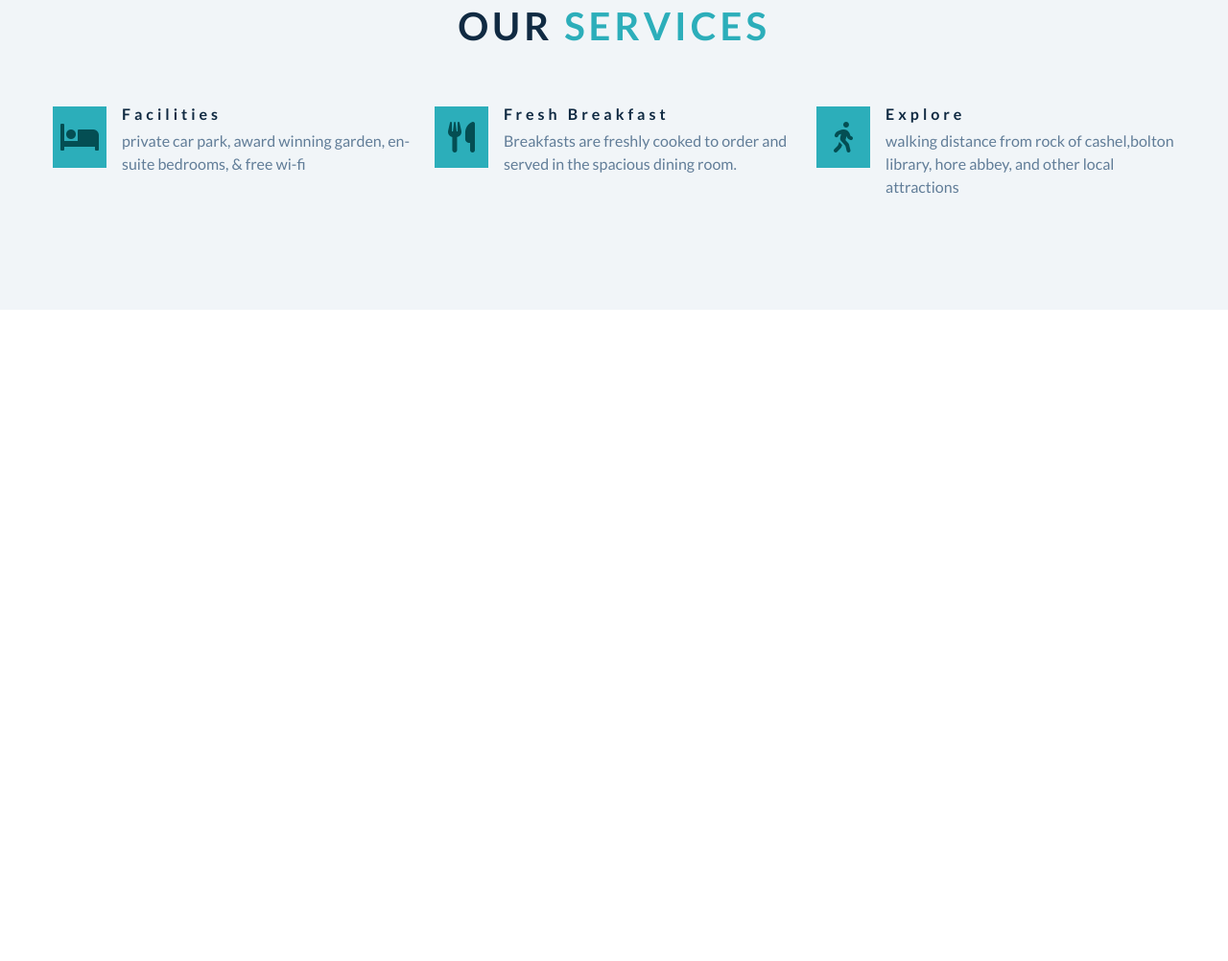
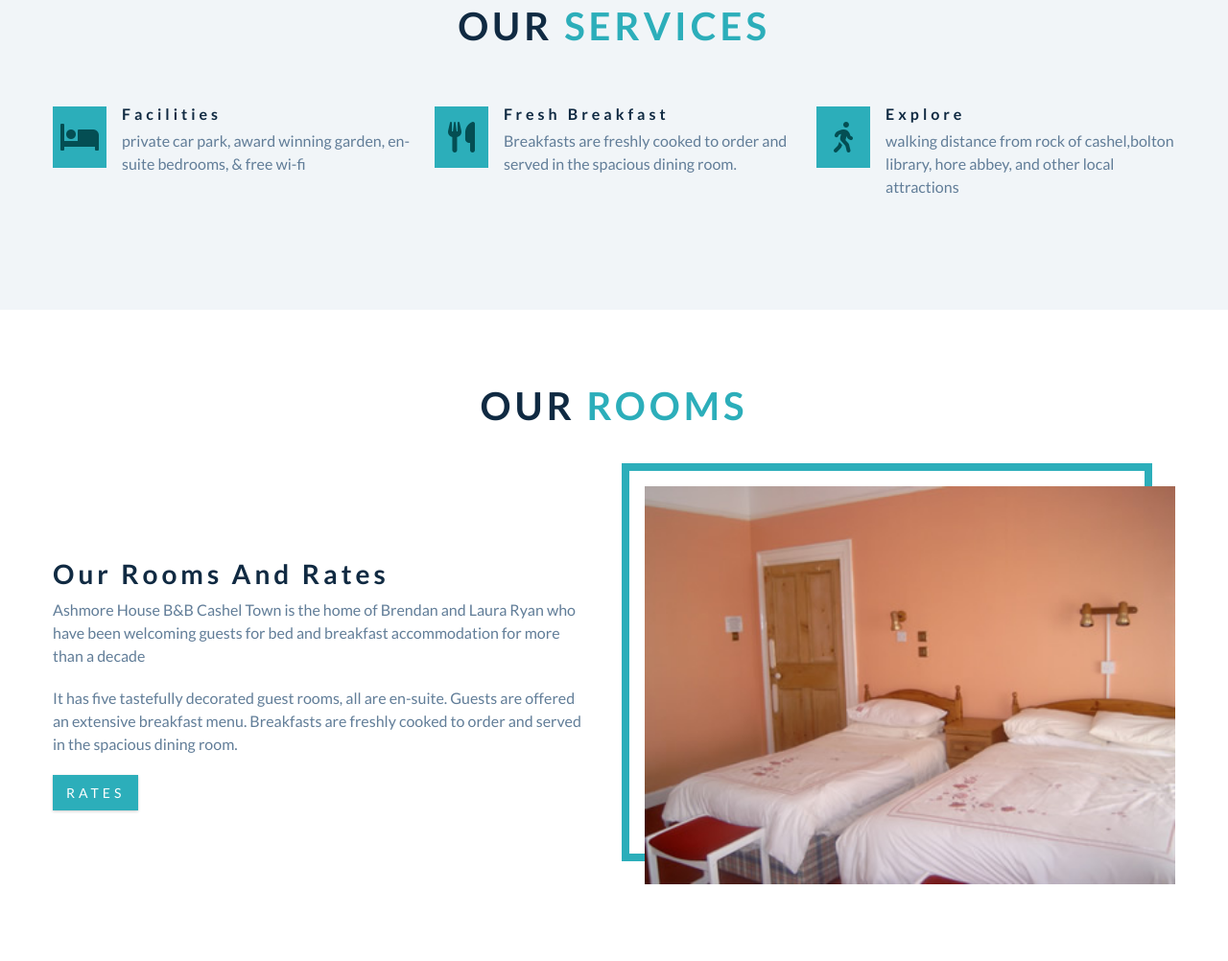
Before and after one commit to tod619/ashmoreHouse, a plain HTML site: page index.html in a window 1280 px wide. Shown: the part 1551-2553 px from the top of the page at 96% size. Before the commit the page ends 1874 px from the top, so only its background shows below. Drawn offline with Linux system fonts and the light colour scheme.

Commit message:
add room section + style in index + style files

```diff
--- a/assets/style/style.css
+++ b/assets/style/style.css
@@ -184,7 +184,7 @@ Hero
 */
 .hero {
   min-height: 100vh;
-  background: linear-gradient(rgba(44, 174, 186, 0.7), rgba(0, 0, 0, 0.7)),
+  background: linear-gradient(rgba(0, 0, 0, 0.7), rgba(0, 0, 0, 0.7)),
     url("../imgs/frontDoorImg.jpg") center/cover no-repeat;
   display: flex;
   align-items: center;
--- a/index.html
+++ b/index.html
@@ -58,7 +58,7 @@
                 <p>It has five tastefully decorated guest rooms, all are en-suite.
                 Guests are offered an extensive breakfast menu.
                 Breakfasts are freshly cooked to order and served in the spacious dining room.</p>
-                <a href="rooms" class="btn">Our Rooms</a>
+                <a href="rooms" class="btn">More Info</a>
             </article>
             <!-- End: About Info -->
         </div>
@@ -115,6 +115,39 @@
     </section>
     <!-- End: Services Section -->
 
+    <!-- Start: Rooms Section -->
+    <section class="section" id="about">
+        <!-- Start: title -->
+        <div class="section-title">
+            <h2>our <span>Rooms</span></h2>
+        </div>
+        <!-- End: title -->
+
+        <div class="section-center about-center">
+
+            <!-- Start: About Info -->
+            <article class="about-info">
+                <h3>Our Rooms and rates</h3>
+                <p>Ashmore House B&B Cashel Town is the home of Brendan and Laura Ryan who have been welcoming guests for
+                    bed and breakfast
+                    accommodation for more than a decade</p>
+
+                <p>It has five tastefully decorated guest rooms, all are en-suite.
+                    Guests are offered an extensive breakfast menu.
+                    Breakfasts are freshly cooked to order and served in the spacious dining room.</p>
+                <a href="rooms" class="btn">Rates</a>
+            </article>
+            <!-- End: About Info -->
+
+            <!-- Start: Rooms IMG Wrapper -->
+            <article class="about-img">
+                <img src="./assets/imgs/bedroom1.jpg" class="about-photo" alt="Large Bedroom Image">
+            </article>
+            <!-- End: Rooms IMG Wrapper -->
+        </div>
+    </section>
+    <!-- End: Rooms Section -->
+
     <script src="assets/script/script.js"></script>
 </body>
 </html>
```
Also changed, not shown: assets/imgs/bedroom1.jpg (added), assets/imgs/bedroom2.jpg (added), assets/imgs/bedroom3.jpg (added), assets/imgs/carpark.JPG (added), assets/imgs/carparkentrance.JPG (added), assets/imgs/garden.JPG (added), assets/imgs/hallstairs.JPG (added), 4 other files.
